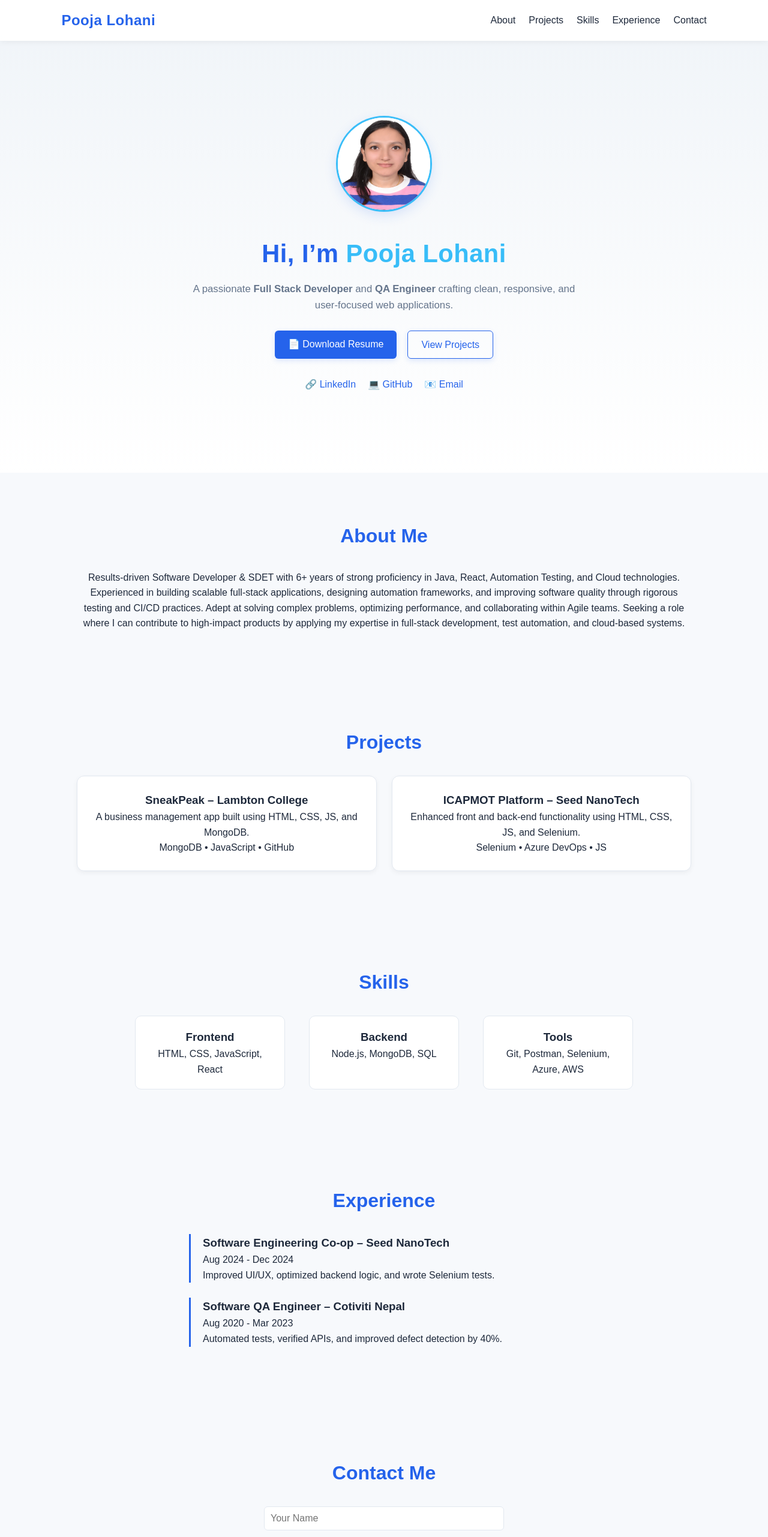
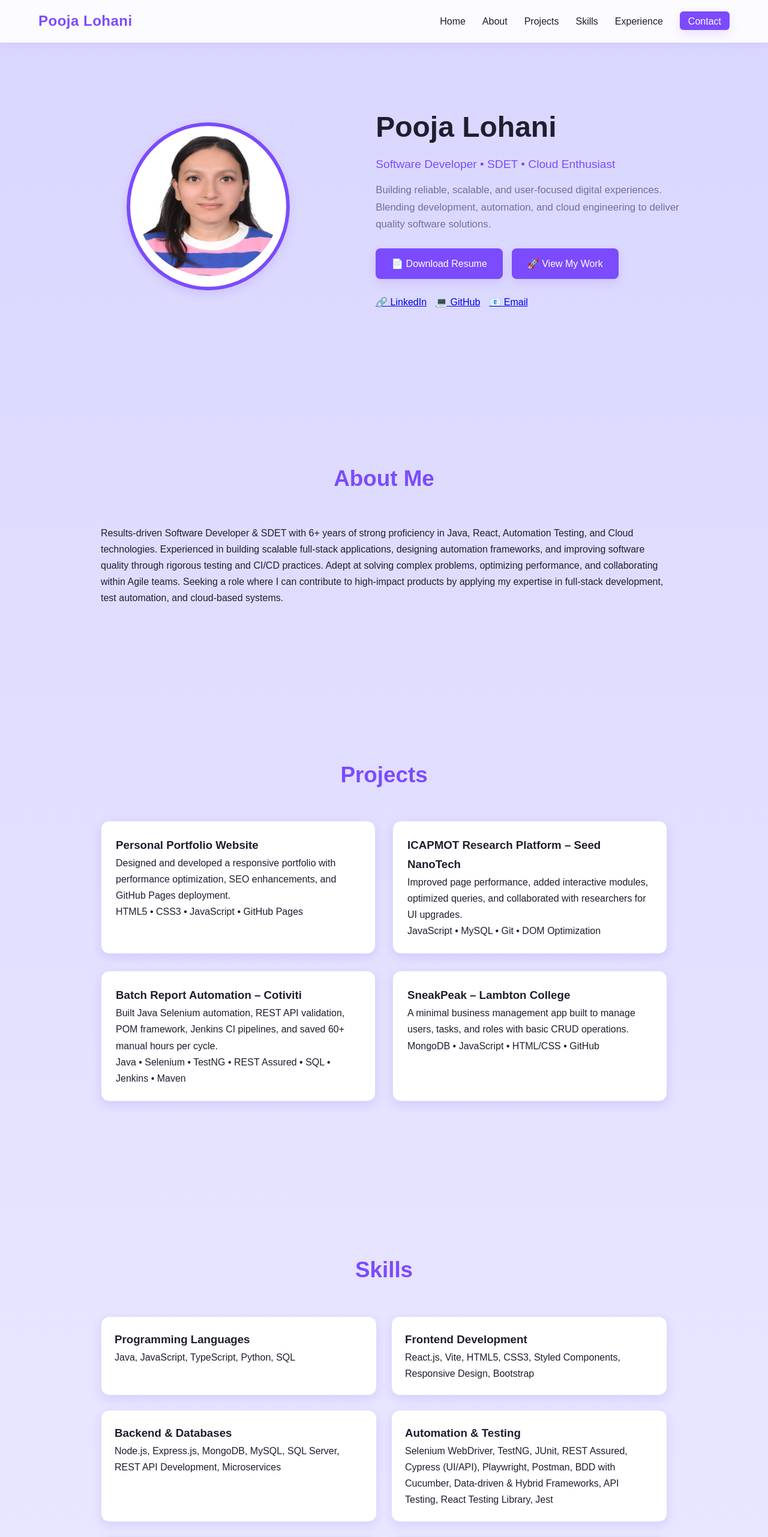
Before and after one commit to pooja02082020/portfolio, a React (Vite) app: page / in a window 1280 px wide. Shown: the top 2562 px of the page at 60% size. Built offline with nearby package versions, Linux system fonts and the light colour scheme.

Commit message:
updated portfolio

```diff
--- a/src/App.css
+++ b/src/App.css
@@ -1,12 +1,14 @@
-/* ======= GLOBAL THEME ======= */
+/* ======= THEME COLORS ======= */
 :root {
-  --primary: #2563eb;
-  --accent: #38bdf8;
-  --bg-light: #f7f9fc;
-  --bg-card: #ffffff;
-  --text-dark: #1e293b;
-  --text-muted: #64748b;
-  --border: #e2e8f0;
+  --primary: #7b4bfd;
+  --accent: #9c6bff;
+  --bg-light: #f8f9ff;
+  --bg-white: #ffffff;
+  --text-dark: #1e1e2f;
+  --text-muted: #6c7293;
+  --border: #dcdff5;
+  --radius: 14px;
+  --shadow: 0 6px 16px rgba(123, 75, 253, 0.15);
 }
 
 /* ======= GLOBAL ======= */
@@ -19,297 +21,320 @@
 }
 
 body {
-  background: var(--bg-light);
+  background: linear-gradient(180deg, #d9d6ff 0%, #f7f6ff 100%);
   color: var(--text-dark);
-  line-height: 1.6;
+  line-height: 1.7;
 }
 
 /* ======= NAVBAR ======= */
+/* ===== NAVBAR ===== */
 .navbar {
   position: sticky;
   top: 0;
+  width: 100%;
   background: rgba(255, 255, 255, 0.9);
-  backdrop-filter: blur(8px);
-  display: flex;
-  justify-content: space-between;
-  align-items: center;
-  padding: 15px 8%;
-  box-shadow: 0 2px 10px rgba(0, 0, 0, 0.05);
+  backdrop-filter: blur(12px);
+  box-shadow: 0 2px 12px rgba(123, 75, 253, 0.1);
   z-index: 100;
+  padding: 15px 0;
 }
 
+.nav-container {
+  width: 90%;
+  margin: auto;
+  display: flex;
+  align-items: center;
+  justify-content: space-between;
+}
+
+/* Logo */
 .logo {
   color: var(--primary);
-  font-weight: 600;
-  letter-spacing: 0.5px;
-}
-
-.nav-links {
-  display: flex;
-  list-style: none;
-  gap: 22px;
-}
-
-.nav-links a {
-  color: var(--text-dark);
-  text-decoration: none;
-  font-weight: 500;
-  transition: 0.3s;
-}
-
-.nav-links a:hover {
-  color: var(--accent);
-}
-
-/* ======= HERO ======= */
-.hero {
-  height: 90vh;
-  display: flex;
-  flex-direction: column;
-  justify-content: center;
-  align-items: center;
-  background: linear-gradient(180deg, #f1f5f9, #ffffff);
-  text-align: center;
-  padding: 0 10%;
-}
-
-.profile-pic {
-  width: 160px;
-  height: 160px;
-  border-radius: 50%;
-  border: 3px solid var(--accent);
-  box-shadow: 0 6px 20px rgba(37, 99, 235, 0.15);
-  margin-bottom: 20px;
-  animation: float 4s ease-in-out infinite;
-}
-
-.hero-content h1 {
-  font-size: 2.6rem;
-  color: var(--primary);
+  font-size: 1.5rem;
   font-weight: 700;
   letter-spacing: 0.5px;
 }
 
-.hero-content span {
-  color: var(--accent);
+/* Navbar links */
+.nav-links {
+  list-style: none;
+  display: flex;
+  gap: 28px;
+  align-items: center;
 }
 
-.hero-content p {
-  margin-top: 12px;
-  max-width: 650px;
-  color: var(--text-muted);
-  font-size: 1.05rem;
+.nav-links li a {
+  color: var(--text-dark);
+  font-weight: 500;
+  text-decoration: none;
+  position: relative;
+  padding-bottom: 6px;
+  transition: color 0.3s ease;
 }
 
-/* ======= BUTTONS ======= */
-.hero-buttons {
-  margin-top: 28px;
+/* underline hover effect */
+.nav-links li a::after {
+  content: "";
+  position: absolute;
+  bottom: 0;
+  left: 0;
+  width: 0%;
+  height: 2px;
+  background: var(--primary);
+  transition: width 0.3s ease-in-out;
+}
+
+.nav-links li a:hover::after {
+  width: 100%;
+}
+
+.nav-links li a:hover {
+  color: var(--primary);
+}
+
+/* Highlight Contact button */
+.contact-btn {
+  background: var(--primary);
+  color: white !important;
+  padding: 8px 14px;
+  border-radius: 6px;
+  box-shadow: var(--shadow);
+  transition: 0.3s ease;
+}
+
+.contact-btn:hover {
+  background: var(--accent);
+  transform: translateY(-2px);
+}
+
+/* ===== HERO ===== */
+
+/* ======= SPLIT HERO LAYOUT ======= */
+.hero {
   display: flex;
-  flex-wrap: wrap;
-  gap: 18px;
+  justify-content: space-between;
+  align-items: center;
+  padding: 100px 10%;
+  gap: 60px;
+}
+
+/* left side */
+.hero-left {
+  flex: 1;
+  display: flex;
   justify-content: center;
 }
 
+.profile-ring {
+  padding: 10px;
+  border-radius: 50%;
+  border: 6px solid var(--primary);
+  background: var(--bg-white);
+  box-shadow: var(--shadow);
+}
+
+.hero-img {
+  width: 240px;
+  height: 240px;
+  border-radius: 50%;
+}
+
+/* right side */
+.hero-right {
+  flex: 1.2;
+}
+
+.hero-title {
+  font-size: 3rem;
+  font-weight: 700;
+  color: var(--text-dark);
+}
+
+.hero-role {
+  font-size: 1.2rem;
+  color: var(--primary);
+  margin-top: 6px;
+  font-weight: 500;
+}
+
+.hero-desc {
+  font-size: 1.05rem;
+  color: var(--text-muted);
+  max-width: 550px;
+  margin-top: 12px;
+}
+
+.hero-buttons {
+  margin-top: 25px;
+  display: flex;
+  gap: 15px;
+}
+
+.hero-socials {
+  margin-top: 25px;
+  display: flex;
+  gap: 15px;
+}
+
+
+.profile-wrapper {
+  background: white;
+  padding: 12px;
+  border-radius: 50%;
+  box-shadow: var(--shadow);
+  border: 6px solid var(--primary);
+}
+
+.profile-pic {
+  width: 240px;
+  height: 240px;
+  border-radius: 50%;
+}
+
+.hero-text {
+  max-width: 550px;
+}
+
+.hero-text h1 {
+  font-size: 2.8rem;
+  color: var(--text-dark);
+  font-weight: 700;
+}
+
+.hero-text p {
+  font-size: 1.15rem;
+  color: var(--text-muted);
+  margin: 12px 0 20px;
+}
+
+/* ===== BUTTONS ===== */
 .btn {
   background: var(--primary);
-  color: #fff;
-  padding: 10px 22px;
-  border-radius: 6px;
+  padding: 12px 26px;
+  color: white;
+  border-radius: 8px;
   text-decoration: none;
-  font-weight: 500;
+  display: inline-block;
+  box-shadow: var(--shadow);
   transition: 0.3s;
-  box-shadow: 0 3px 10px rgba(37, 99, 235, 0.15);
 }
 
 .btn:hover {
   background: var(--accent);
   transform: translateY(-2px);
-  box-shadow: 0 6px 15px rgba(56, 189, 248, 0.25);
 }
 
-.btn.outline {
-  background: transparent;
-  color: var(--primary);
-  border: 1.5px solid var(--primary);
+/* ===== SECTIONS ===== */
+.section {
+  padding: 100px 10%;
+  margin: 50px auto;
+  max-width: 1200px;
 }
 
-.btn.outline:hover {
-  background: var(--primary);
-  color: #fff;
+.section h2 {
+  text-align: center;
+  color: var(--primary);
+  font-size: 2.3rem;
+  margin-bottom: 45px;
 }
 
-/* ======= SOCIAL LINKS ======= */
-.social-icons {
-  margin-top: 30px;
-  display: flex;
-  justify-content: center;
-  gap: 20px;
+/* ===== PROJECTS ===== */
+.projects-grid {
+  display: grid;
+  grid-template-columns: repeat(auto-fit, minmax(300px, 1fr));
+  gap: 28px;
 }
 
-.social-icons a {
-  color: var(--primary);
-  text-decoration: none;
-  font-weight: 500;
+.project-card {
+  background: var(--bg-white);
+  padding: 24px;
+  border-radius: var(--radius);
+  border: 1px solid var(--border);
+  box-shadow: var(--shadow);
   transition: 0.3s;
 }
 
-.social-icons a:hover {
-  color: var(--accent);
+.project-card:hover {
+  transform: translateY(-5px);
 }
 
-/* ======= SECTIONS ======= */
-.section {
-  padding: 80px 10%;
-  text-align: center;
-  animation: fadeIn 0.8s ease-in;
-}
-
-.section h2 {
-  color: var(--primary);
-  font-size: 2rem;
-  margin-bottom: 30px;
-}
-
-/* ======= PROJECT CARDS ======= */
-.projects-grid {
+/* ===== SKILLS ===== */
+.skills-grid {
   display: grid;
-  grid-template-columns: repeat(auto-fit, minmax(270px, 1fr));
-  gap: 25px;
-}
-
-.project-card {
-  background: var(--bg-card);
-  border: 1px solid var(--border);
-  padding: 25px;
-  border-radius: 12px;
-  box-shadow: 0 3px 8px rgba(0, 0, 0, 0.05);
-  transition: all 0.4s ease;
-}
-
-.project-card:hover {
-  transform: translateY(-8px);
-  box-shadow: 0 10px 25px rgba(37, 99, 235, 0.12);
-  border-color: var(--accent);
-}
-
-/* ======= SKILLS ======= */
-.skills-grid {
-  display: flex;
-  justify-content: center;
-  gap: 40px;
-  flex-wrap: wrap;
+  grid-template-columns: repeat(auto-fit, minmax(300px, 1fr));
+  gap: 24px;
 }
 
 .skills-grid div {
-  background: var(--bg-card);
+  background: var(--bg-white);
+  padding: 22px;
+  border-radius: var(--radius);
   border: 1px solid var(--border);
-  padding: 20px;
-  border-radius: 10px;
-  width: 250px;
-  transition: 0.3s;
+  box-shadow: var(--shadow);
 }
 
-.skills-grid div:hover {
-  box-shadow: 0 5px 15px rgba(56, 189, 248, 0.2);
-  transform: translateY(-5px);
-}
-
-/* ======= EXPERIENCE ======= */
+/* ===== EXPERIENCE ===== */
 .timeline {
-  text-align: left;
-  max-width: 650px;
+  max-width: 800px;
   margin: auto;
+  border-left: 4px solid var(--primary);
+  padding-left: 28px;
 }
 
 .timeline-item {
-  border-left: 3px solid var(--primary);
-  padding-left: 20px;
-  margin-bottom: 25px;
+  margin-bottom: 35px;
 }
 
-.timeline-item h4 {
+.timeline-item h3 {
   color: var(--primary);
+  font-weight: 600;
 }
 
-/* ======= CONTACT ======= */
+.timeline-item p,
+.timeline-item li {
+  color: var(--text-muted);
+}
+
+/* ===== CONTACT ===== */
 form {
-  display: flex;
-  flex-direction: column;
-  gap: 12px;
-  max-width: 400px;
-  margin: 0 auto;
+  display: grid;
+  gap: 16px;
+  max-width: 450px;
+  margin: auto;
 }
 
 input,
 textarea {
-  padding: 10px;
-  border-radius: 6px;
+  padding: 12px;
+  border-radius: 10px;
   border: 1px solid var(--border);
+  background: white;
   font-size: 1rem;
-  background: var(--bg-card);
+  color: var(--text-dark);
 }
 
 button {
+  padding: 12px;
   background: var(--primary);
   color: white;
+  border-radius: 8px;
+  font-size: 1rem;
   border: none;
-  padding: 10px;
-  border-radius: 6px;
-  cursor: pointer;
-  font-weight: 500;
-  transition: 0.3s;
+  font-weight: 600;
+  box-shadow: var(--shadow);
+}
+
+.contact-text{
+  text-align: center;
 }
 
 button:hover {
   background: var(--accent);
-  box-shadow: 0 0 10px rgba(56, 189, 248, 0.3);
 }
 
-/* ======= FOOTER ======= */
+/* ===== FOOTER ===== */
 footer {
   text-align: center;
   padding: 25px;
-  border-top: 1px solid var(--border);
-  background: #f8fafc;
   color: var(--text-muted);
-  font-size: 0.95rem;
 }
-
-/* ======= ANIMATIONS ======= */
-@keyframes float {
-  0% { transform: translateY(0); }
-  50% { transform: translateY(-10px); }
-  100% { transform: translateY(0); }
-}
-
-@keyframes fadeIn {
-  from { opacity: 0; }
-  to { opacity: 1; }
-}
-
-/* ======= RESPONSIVE ======= */
-@media (max-width: 768px) {
-  .nav-links {
-    display: none;
-  }
-
-  .hero-content h1 {
-    font-size: 2rem;
-  }
-
-  .skills-grid div {
-    width: 100%;
-  }
-}
-
-/* ======= SCROLL ANIMATIONS ======= */
-.section {
-  opacity: 0;
-  transform: translateY(40px);
-  transition: opacity 0.8s ease, transform 0.8s ease;
-}
-
-.section.visible {
-  opacity: 1;
-  transform: translateY(0);
-}
--- a/src/components/Experience.jsx
+++ b/src/components/Experience.jsx
@@ -3,17 +3,52 @@ import React from "react";
 const Experience = () => (
   <section id="experience" className="section">
     <h2>Experience</h2>
+
     <div className="timeline">
+
       <div className="timeline-item">
-        <h3>Software Engineering Co-op – Seed NanoTech</h3>
-        <p>Aug 2024 - Dec 2024</p>
-        <p>Improved UI/UX, optimized backend logic, and wrote Selenium tests.</p>
+        <h3>Full Stack Developer – Comcast (Remote)</h3>
+        <p>Mar 2025 – Present</p>
+        <ul>
+          <li>Developed and optimized React components improving UI load time by 30%.</li>
+          <li>Built scalable UI architecture with TypeScript and Styled Components.</li>
+          <li>Designed and maintained REST APIs using Node.js and Express.</li>
+          <li>Implemented automated UI and integration tests using Jest and React Testing Library.</li>
+          <li>Strengthened CI/CD workflows with GitHub Actions and linting automation.</li>
+        </ul>
       </div>
+
       <div className="timeline-item">
-        <h3>Software QA Engineer – Cotiviti Nepal</h3>
-        <p>Aug 2020 - Mar 2023</p>
-        <p>Automated tests, verified APIs, and improved defect detection by 40%.</p>
+        <h3>SDET (Software Development Engineer in Test) – Cotiviti</h3>
+        <p>Aug 2021 – Mar 2023</p>
+        <ul>
+          <li>Designed advanced UI and API automation frameworks raising coverage from 45%→85%.</li>
+          <li>Reduced regression cycle by 40% by improving test stability and synchronization.</li>
+          <li>Integrated automation suite into Jenkins pipelines, saving 50+ hours per release.</li>
+          <li>Led defect triage and collaborated directly with developers for fast resolution.</li>
+        </ul>
       </div>
+
+      <div className="timeline-item">
+        <h3>Associate SDET – Cotiviti</h3>
+        <p>Dec 2018 – Aug 2021</p>
+        <ul>
+          <li>Developed automation scripts using Java, Selenium, and POM framework.</li>
+          <li>Performed SQL data verification and backend validation to ensure accuracy.</li>
+          <li>Improved locator strategies and resolved flaky tests to stabilize automation.</li>
+        </ul>
+      </div>
+
+      <div className="timeline-item">
+        <h3>Software Engineering Co-op – Seed NanoTech International Inc.</h3>
+        <p>Aug 2024 – Dec 2024</p>
+        <ul>
+          <li>Enhanced ICAPMOT research platform UI and backend workflow.</li>
+          <li>Developed JS visualization modules and optimized DOM rendering performance.</li>
+          <li>Authored Selenium scripts and strengthened regression automation.</li>
+        </ul>
+      </div>
+
     </div>
   </section>
 );
--- a/src/components/Hero.jsx
+++ b/src/components/Hero.jsx
@@ -1,28 +1,46 @@
 import React from "react";
 import profile from "../assets/PoojaProfile.jpg";
-import resume from "../assets/Pooja_Lohani_Resume.pdf"; // add your resume file in assets folder
+import resume from "../assets/Pooja_Lohani_Resume.pdf";
 
 const Hero = () => {
   return (
     <section id="hero" className="hero">
-      <div className="hero-content">
-        <img src={profile} alt="Pooja Lohani" className="profile-pic" />
-        <h1>Hi, I’m <span>Pooja Lohani</span></h1>
-        <p>
-          A passionate <strong>Full Stack Developer</strong> and{" "}
-          <strong>QA Engineer</strong> crafting clean, responsive, and
-          user-focused web applications.
+      <div className="hero-left">
+        <div className="profile-ring">
+          <img src={profile} alt="Pooja Lohani" className="hero-img" />
+        </div>
+      </div>
+
+      <div className="hero-right">
+        <h1 className="hero-title">Pooja Lohani</h1>
+
+        <p className="hero-role">Software Developer • SDET • Cloud Enthusiast</p>
+
+        <p className="hero-desc">
+          Building reliable, scalable, and user-focused digital experiences.
+          Blending development, automation, and cloud engineering to deliver
+          quality software solutions.
         </p>
 
         <div className="hero-buttons">
-          <a href={resume} download className="btn resume-btn">📄 Download Resume</a>
-          <a href="#projects" className="btn outline">View Projects</a>
+          <a href={resume} download className="btn">
+            📄 Download Resume
+          </a>
+          <a href="#projects" className="btn outline">
+            🚀 View My Work
+          </a>
         </div>
 
-        <div className="social-icons">
-          <a href="https://www.linkedin.com/in/pooja-lohani-22826b184/" target="_blank">🔗 LinkedIn</a>
-          <a href="https://github.com/pooja02082020/" target="_blank">💻 GitHub</a>
-          <a href="mailto:lohanipooja77@gmail.com">📧 Email</a>
+        <div className="hero-socials">
+          <a href="https://linkedin.com/in/lohanipooja" target="_blank" rel="noreferrer">
+            🔗 LinkedIn
+          </a>
+          <a href="https://github.com/pooja02082020" target="_blank" rel="noreferrer">
+            💻 GitHub
+          </a>
+          <a href="mailto:poojalohani9625@gmail.com">
+            📧 Email
+          </a>
         </div>
       </div>
     </section>
--- a/src/components/Navbar.jsx
+++ b/src/components/Navbar.jsx
@@ -3,14 +3,18 @@ import React from "react";
 const Navbar = () => {
   return (
     <nav className="navbar">
+      <div className="nav-container">
         <h2 className="logo">Pooja Lohani</h2>
+
         <ul className="nav-links">
+          <li><a href="#hero">Home</a></li>
           <li><a href="#about">About</a></li>
           <li><a href="#projects">Projects</a></li>
           <li><a href="#skills">Skills</a></li>
           <li><a href="#experience">Experience</a></li>
-        <li><a href="#contact">Contact</a></li>
+          <li><a href="#contact" className="contact-btn">Contact</a></li>
         </ul>
+      </div>
     </nav>
   );
 };
--- a/src/components/Projects.jsx
+++ b/src/components/Projects.jsx
@@ -3,14 +3,28 @@ import React from "react";
 const Projects = () => {
   const projects = [
     {
-      title: "SneakPeak – Lambton College",
-      desc: "A business management app built using HTML, CSS, JS, and MongoDB.",
-      tech: "MongoDB • JavaScript • GitHub",
+      title: "Personal Portfolio Website",
+      desc:
+        "Designed and developed a responsive portfolio with performance optimization, SEO enhancements, and GitHub Pages deployment.",
+      tech: "HTML5 • CSS3 • JavaScript • GitHub Pages",
     },
     {
-      title: "ICAPMOT Platform – Seed NanoTech",
-      desc: "Enhanced front and back-end functionality using HTML, CSS, JS, and Selenium.",
-      tech: "Selenium • Azure DevOps • JS",
+      title: "ICAPMOT Research Platform – Seed NanoTech",
+      desc:
+        "Improved page performance, added interactive modules, optimized queries, and collaborated with researchers for UI upgrades.",
+      tech: "JavaScript • MySQL • Git • DOM Optimization",
+    },
+    {
+      title: "Batch Report Automation – Cotiviti",
+      desc:
+        "Built Java Selenium automation, REST API validation, POM framework, Jenkins CI pipelines, and saved 60+ manual hours per cycle.",
+      tech: "Java • Selenium • TestNG • REST Assured • SQL • Jenkins • Maven",
+    },
+    {
+      title: "SneakPeak – Lambton College",
+      desc:
+        "A minimal business management app built to manage users, tasks, and roles with basic CRUD operations.",
+      tech: "MongoDB • JavaScript • HTML/CSS • GitHub",
     },
   ];
 
@@ -22,7 +36,7 @@ const Projects = () => {
           <div className="project-card" key={i}>
             <h3>{proj.title}</h3>
             <p>{proj.desc}</p>
-            <span>{proj.tech}</span>
+            <span className="tech">{proj.tech}</span>
           </div>
         ))}
       </div>
--- a/src/components/Skills.jsx
+++ b/src/components/Skills.jsx
@@ -3,10 +3,52 @@ import React from "react";
 const Skills = () => (
   <section id="skills" className="section">
     <h2>Skills</h2>
+
     <div className="skills-grid">
-      <div><h3>Frontend</h3><p>HTML, CSS, JavaScript, React</p></div>
-      <div><h3>Backend</h3><p>Node.js, MongoDB, SQL</p></div>
-      <div><h3>Tools</h3><p>Git, Postman, Selenium, Azure, AWS</p></div>
+
+      <div>
+        <h3>Programming Languages</h3>
+        <p>Java, JavaScript, TypeScript, Python, SQL</p>
+      </div>
+
+      <div>
+        <h3>Frontend Development</h3>
+        <p>React.js, Vite, HTML5, CSS3, Styled Components, Responsive Design, Bootstrap</p>
+      </div>
+
+      <div>
+        <h3>Backend & Databases</h3>
+        <p>Node.js, Express.js, MongoDB, MySQL, SQL Server, REST API Development, Microservices</p>
+      </div>
+
+      <div>
+        <h3>Automation & Testing</h3>
+        <p>
+          Selenium WebDriver, TestNG, JUnit, REST Assured, Cypress (UI/API), Playwright,
+          Postman, BDD with Cucumber, Data-driven & Hybrid Frameworks, API Testing,
+          React Testing Library, Jest
+        </p>
+      </div>
+
+      <div>
+        <h3>DevOps & Cloud</h3>
+        <p>Jenkins, Git, GitHub CI/CD, Docker, AWS (EC2, S3, Lambda, CloudWatch), GitHub Actions, Maven</p>
+      </div>
+
+      <div>
+        <h3>Tools & Concepts</h3>
+        <p>OOP, Collections, Multithreading, JDBC, Agile/Scrum, Jira, Confluence, VS Code, IntelliJ</p>
+      </div>
+
+      <div>
+        <h3>Certifications</h3>
+        <p>
+          AWS Certified Cloud Practitioner (2025–2028)<br />
+          ISTQB Foundation Level (2022)<br />
+          SAFe for Teams (2021–2022)
+        </p>
+      </div>
+
     </div>
   </section>
 );
```
Also changed, not shown: src/components/Contact.jsx (+14 -4 lines). Lines whose indentation alone changed are shown as unchanged.
